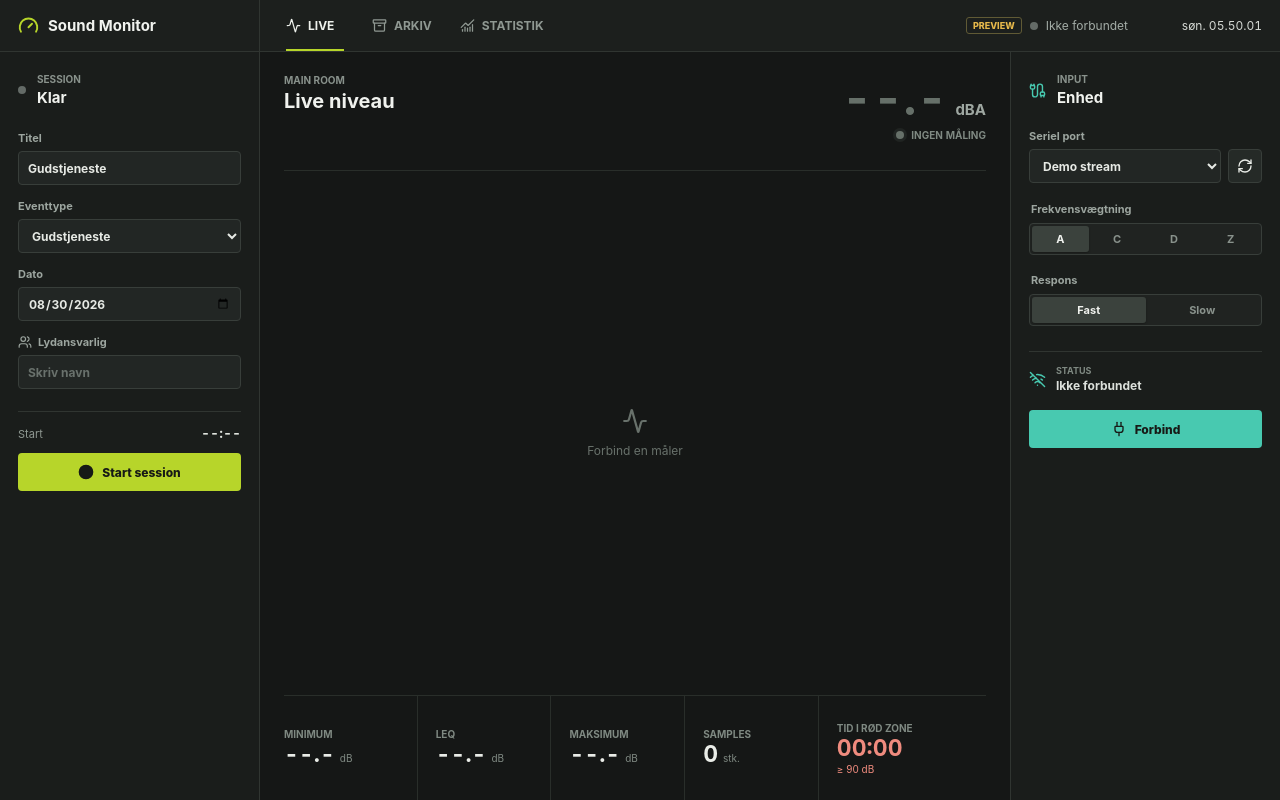
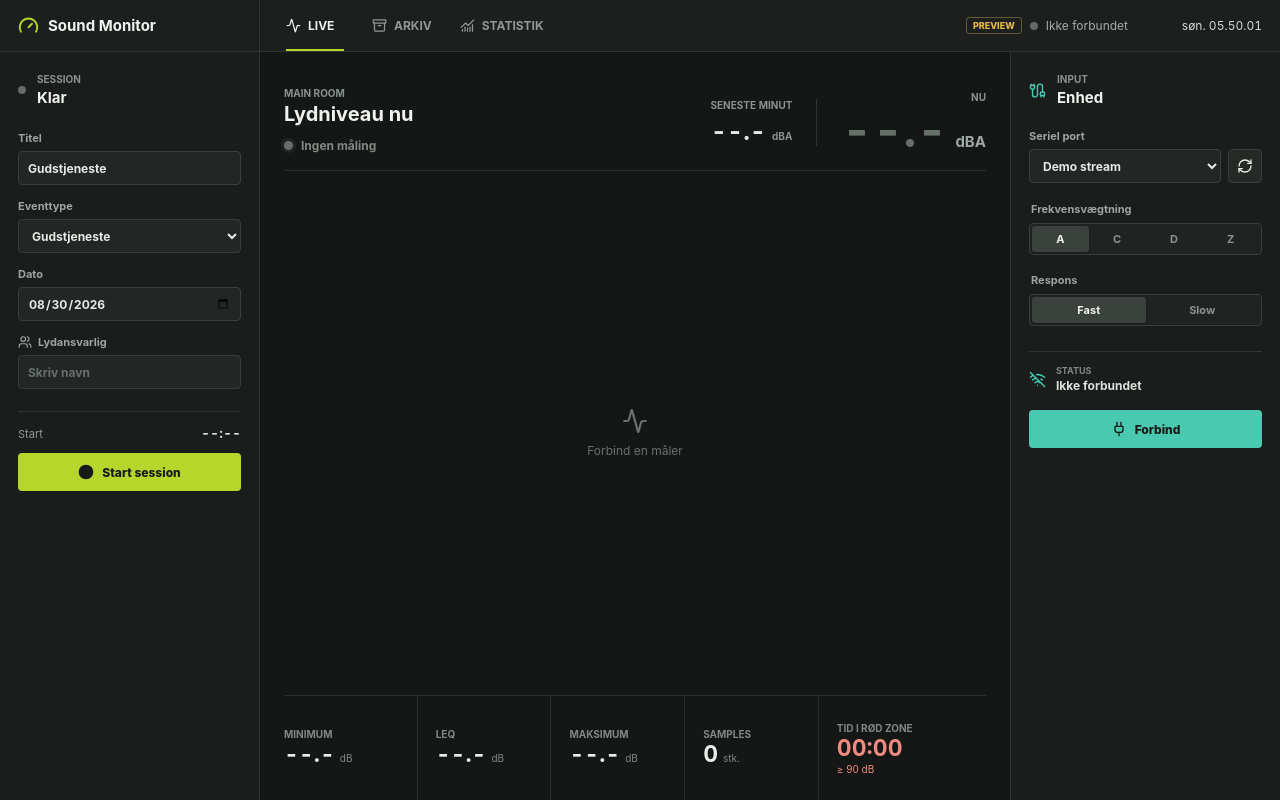
Before and after one commit to DavidBjerreBjoerklund/OCO-sound-monitor, a React (Vite) app: page / in a window 1280 px wide. Built offline with nearby package versions, Linux system fonts and the light colour scheme.

Commit message:
Simplify live sound level guidance

```diff
--- a/frontend/App.tsx
+++ b/frontend/App.tsx
@@ -18,6 +18,7 @@ import type {
   Marker, Measurement, Session, SessionDetail, SessionSummary, TimeWeighting,
 } from "./types";
 import StatisticsView from "./StatisticsView";
+import { recentMaximum, rollingLeq } from "./liveMetrics";
 
 const MAX_CHART_POINTS = 540;
 const RED_ZONE_DB = 90;
@@ -97,12 +98,12 @@ function formatElapsed(seconds: number): string {
 
 function levelStatus(level: number | undefined) {
   if (level === undefined) return { tone: "idle", label: "Ingen måling" };
-  if (level >= 90) return { tone: "danger", label: "For højt" };
-  if (level >= 82) return { tone: "warning", label: "Højt" };
-  return { tone: "safe", label: "Normalt" };
+  if (level >= 90) return { tone: "danger", label: "Skru lidt ned" };
+  if (level >= 82) return { tone: "warning", label: "Pas på niveauet" };
+  return { tone: "safe", label: "Godt" };
 }
 
-function Chart({ measurements, markers = [], emptyText }: { measurements: Measurement[]; markers?: Marker[]; emptyText: string }) {
+function Chart({ measurements, markers = [], emptyText, recentPeak }: { measurements: Measurement[]; markers?: Marker[]; emptyText: string; recentPeak?: number | null }) {
   const levelGradientId = `level-gradient-${useId().replaceAll(":", "")}`;
   const data = measurements.map((measurement) => ({ at: new Date(measurement.timestamp).getTime(), level: measurement.levelDb }));
   return <div className="chart-wrap" aria-label="Lydniveaugraf">
@@ -127,6 +128,7 @@ function Chart({ measurements, markers = [], emptyText }: { measurements: Measur
         <Tooltip contentStyle={{ background: "#202421", border: "1px solid #3b423d", borderRadius: 4, color: "#f0f2ee" }} formatter={(value) => [`${Number(value).toFixed(1)} dB`, "Niveau"]} labelFormatter={(value) => formatChartTime(new Date(Number(value)).toISOString())} labelStyle={{ color: "#9aa39d" }} />
         <ReferenceLine y={82} stroke="#caa23f" strokeDasharray="4 4" label={{ value: "82", position: "insideRight", fill: "#d9b64f", fontSize: 10 }} />
         <ReferenceLine y={90} stroke="#df6657" strokeDasharray="4 4" label={{ value: "90", position: "insideRight", fill: "#f07a6b", fontSize: 10 }} />
+        {recentPeak !== null && recentPeak !== undefined && <ReferenceLine y={recentPeak} stroke="#a9b2ac" strokeDasharray="2 5" strokeOpacity={0.75} label={{ value: "Seneste top", position: "insideTopLeft", fill: "#a9b2ac", fontSize: 10 }} />}
         {markers.map((marker) => <ReferenceLine key={marker.id} x={new Date(marker.timestamp).getTime()} stroke="#48c9b0" strokeDasharray="3 3" label={{ value: marker.label, position: "insideTopRight", fill: "#8de0cf", fontSize: 10 }} />)}
         <Line type="monotone" dataKey="level" stroke={`url(#${levelGradientId})`} strokeWidth={2} dot={false} isAnimationActive={false} />
       </LineChart>
@@ -309,7 +311,11 @@ function App() {
 
   const filteredArchive = archive.filter((session) => `${session.title} ${eventLabels[session.eventType] ?? session.eventType} ${session.responsibleEngineerName ?? ""}`.toLocaleLowerCase("da").includes(archiveSearch.toLocaleLowerCase("da")));
   const latest = measurements.at(-1);
-  const currentLevelStatus = levelStatus(latest?.levelDb);
+  const shortTermLevel = rollingLeq(measurements, 10);
+  const minuteLevel = rollingLeq(measurements, 60);
+  const recentPeak = recentMaximum(measurements, 5);
+  const guidanceStatus = levelStatus(shortTermLevel ?? latest?.levelDb);
+  const currentReadingStatus = levelStatus(latest?.levelDb);
   const connected = connectionStatus === "connected";
   const reconnecting = connectionStatus === "reconnecting";
   const connectionActive = connected || reconnecting;
@@ -341,8 +347,14 @@ function App() {
       </aside>
 
       <section className="live-panel">
-        <div className="live-header"><div><span className="eyebrow">Main room</span><h1>Live niveau</h1></div><div className={`live-reading ${latest ? currentLevelStatus.tone : "idle"}`}><div className="reading-value"><strong>{latest ? latest.levelDb.toFixed(1) : "--.-"}</strong><span>dB{latest?.weighting ?? weighting}</span></div><div className="level-indicator"><i aria-hidden="true" /><span>{currentLevelStatus.label}</span></div></div></div>
-        <Chart measurements={measurements} markers={activeSession?.markers} emptyText={reconnecting ? "Venter på genforbindelse" : connected ? "Venter på målinger" : "Forbind en måler"} />
+        <div className="live-header">
+          <div className="live-heading"><span className="eyebrow">Main room</span><h1>Lydniveau nu</h1><div className={`level-guidance ${latest ? guidanceStatus.tone : "idle"}`} role="status" aria-live="polite"><i aria-hidden="true" /><strong>{guidanceStatus.label}</strong></div></div>
+          <div className="live-summary">
+            <div className="minute-reading"><span>Seneste minut</span><div><strong>{minuteLevel !== null ? minuteLevel.toFixed(1) : "--.-"}</strong><small>dB{latest?.weighting ?? weighting}</small></div></div>
+            <div className={`live-reading ${latest ? currentReadingStatus.tone : "idle"}`}><span className="reading-label">Nu</span><div className="reading-value"><strong>{latest ? latest.levelDb.toFixed(1) : "--.-"}</strong><span>dB{latest?.weighting ?? weighting}</span></div></div>
+          </div>
+        </div>
+        <Chart measurements={measurements} markers={activeSession?.markers} recentPeak={recentPeak} emptyText={reconnecting ? "Venter på genforbindelse" : connected ? "Venter på målinger" : "Forbind en måler"} />
         <Stats measurements={measurements} />
       </section>
 
--- /dev/null
+++ b/frontend/liveMetrics.ts
@@ -0,0 +1,73 @@
+import type { Measurement } from "./types";
+
+interface LevelPoint {
+  timestamp: number;
+  level: number;
+}
+
+function validPoints(measurements: Measurement[]): LevelPoint[] {
+  return measurements
+    .map((measurement) => ({
+      timestamp: new Date(measurement.timestamp).getTime(),
+      level: measurement.levelDb,
+    }))
+    .filter((point) => Number.isFinite(point.timestamp) && Number.isFinite(point.level))
+    .sort((left, right) => left.timestamp - right.timestamp);
+}
+
+function soundEnergy(level: number): number {
+  return 10 ** (level / 10);
+}
+
+function continuityLimit(points: LevelPoint[]): number {
+  const intervals = points.slice(1)
+    .map((point, index) => point.timestamp - points[index].timestamp)
+    .filter((interval) => interval > 0)
+    .sort((left, right) => left - right);
+  const median = intervals[Math.floor(intervals.length / 2)] ?? 1_000;
+  return Math.min(10_000, Math.max(2_000, median * 5));
+}
+
+export function rollingLeq(measurements: Measurement[], windowSeconds: number): number | null {
+  const points = validPoints(measurements);
+  if (!points.length || windowSeconds <= 0) return null;
+  if (points.length === 1) return points[0].level;
+
+  const windowEnd = points.at(-1)!.timestamp;
+  const windowStart = windowEnd - windowSeconds * 1_000;
+  const maximumGap = continuityLimit(points);
+  let weightedEnergy = 0;
+  let observedMilliseconds = 0;
+
+  for (let index = 1; index < points.length; index += 1) {
+    const previous = points[index - 1];
+    const current = points[index];
+    const fullInterval = current.timestamp - previous.timestamp;
+    if (fullInterval <= 0 || fullInterval > maximumGap || current.timestamp <= windowStart) continue;
+
+    const segmentStart = Math.max(previous.timestamp, windowStart);
+    const segmentEnd = Math.min(current.timestamp, windowEnd);
+    if (segmentEnd <= segmentStart) continue;
+
+    const previousEnergy = soundEnergy(previous.level);
+    const currentEnergy = soundEnergy(current.level);
+    const startPosition = (segmentStart - previous.timestamp) / fullInterval;
+    const endPosition = (segmentEnd - previous.timestamp) / fullInterval;
+    const startEnergy = previousEnergy + (currentEnergy - previousEnergy) * startPosition;
+    const endEnergy = previousEnergy + (currentEnergy - previousEnergy) * endPosition;
+    const duration = segmentEnd - segmentStart;
+    weightedEnergy += duration * (startEnergy + endEnergy) / 2;
+    observedMilliseconds += duration;
+  }
+
+  if (observedMilliseconds <= 0) return points.at(-1)!.level;
+  return 10 * Math.log10(weightedEnergy / observedMilliseconds);
+}
+
+export function recentMaximum(measurements: Measurement[], windowSeconds: number): number | null {
+  const points = validPoints(measurements);
+  if (!points.length || windowSeconds <= 0) return null;
+  const cutoff = points.at(-1)!.timestamp - windowSeconds * 1_000;
+  const levels = points.filter((point) => point.timestamp >= cutoff).map((point) => point.level);
+  return levels.length ? Math.max(...levels) : null;
+}
--- a/frontend/styles.css
+++ b/frontend/styles.css
@@ -863,15 +863,106 @@ h2 {
 
 .live-header {
   display: flex;
-  align-items: flex-start;
+  align-items: center;
   justify-content: space-between;
   min-height: 96px;
 }
 
+.live-heading {
+  display: grid;
+  align-content: center;
+}
+
+.level-guidance {
+  display: flex;
+  align-items: center;
+  gap: 8px;
+  min-height: 24px;
+  margin-top: 8px;
+  color: #7f8982;
+  font-size: 12px;
+}
+
+.level-guidance i {
+  width: 9px;
+  height: 9px;
+  border-radius: 50%;
+  background: #667069;
+  box-shadow: 0 0 0 3px rgb(102 112 105 / 14%);
+}
+
+.level-guidance.safe {
+  color: #77ce8d;
+}
+
+.level-guidance.safe i {
+  background: #5cbf78;
+  box-shadow: 0 0 0 3px rgb(92 191 120 / 16%);
+}
+
+.level-guidance.warning {
+  color: #e6bd54;
+}
+
+.level-guidance.warning i {
+  background: #e6b84b;
+  box-shadow: 0 0 0 3px rgb(230 184 75 / 17%);
+}
+
+.level-guidance.danger {
+  color: #ff8272;
+}
+
+.level-guidance.danger i {
+  background: #ef6b5a;
+  box-shadow: 0 0 0 3px rgb(239 107 90 / 18%);
+}
+
+.live-summary {
+  display: flex;
+  align-items: center;
+  gap: 24px;
+  font-variant-numeric: tabular-nums;
+}
+
+.minute-reading {
+  display: grid;
+  justify-items: end;
+  gap: 5px;
+  padding-right: 24px;
+  border-right: 1px solid #303531;
+}
+
+.minute-reading > span,
+.reading-label {
+  color: #89928c;
+  font-size: 10px;
+  font-weight: 750;
+  text-transform: uppercase;
+}
+
+.minute-reading > div {
+  display: flex;
+  align-items: baseline;
+  gap: 6px;
+}
+
+.minute-reading strong {
+  color: #e4e8e3;
+  font-size: 25px;
+  font-weight: 650;
+}
+
+.minute-reading small {
+  color: #89928c;
+  font-size: 10px;
+  font-weight: 700;
+}
+
 .live-reading {
   display: grid;
   justify-items: end;
-  gap: 7px;
+  gap: 3px;
   color: #667069;
   font-variant-numeric: tabular-nums;
 }
@@ -894,61 +985,16 @@ h2 {
   font-weight: 700;
 }
 
-.level-indicator {
-  display: flex;
-  align-items: center;
-  gap: 7px;
-  color: #7f8982;
-  font-size: 10px;
-  font-weight: 750;
-  text-transform: uppercase;
-}
-
-.level-indicator i {
-  width: 8px;
-  height: 8px;
-  border-radius: 50%;
-  background: #667069;
-  box-shadow: 0 0 0 3px rgb(102 112 105 / 14%);
-}
-
 .live-reading.safe {
   color: #dff1e3;
 }
 
-.live-reading.safe .level-indicator {
-  color: #77ce8d;
-}
-
-.live-reading.safe .level-indicator i {
-  background: #5cbf78;
-  box-shadow: 0 0 0 3px rgb(92 191 120 / 16%);
-}
-
 .live-reading.warning {
   color: #f1dfae;
 }
 
-.live-reading.warning .level-indicator {
-  color: #e6bd54;
-}
-
-.live-reading.warning .level-indicator i {
-  background: #e6b84b;
-  box-shadow: 0 0 0 3px rgb(230 184 75 / 17%);
-}
-
 .live-reading.danger {
   color: #ffd1ca;
-}
-
-.live-reading.danger .level-indicator {
-  color: #ff8272;
-}
-
-.live-reading.danger .level-indicator i {
-  background: #ef6b5a;
-  box-shadow: 0 0 0 3px rgb(239 107 90 / 18%);
 }
 
 .chart-wrap {
```
Also changed, not shown: 1 other file (tests, documents, lock files or other folders).
